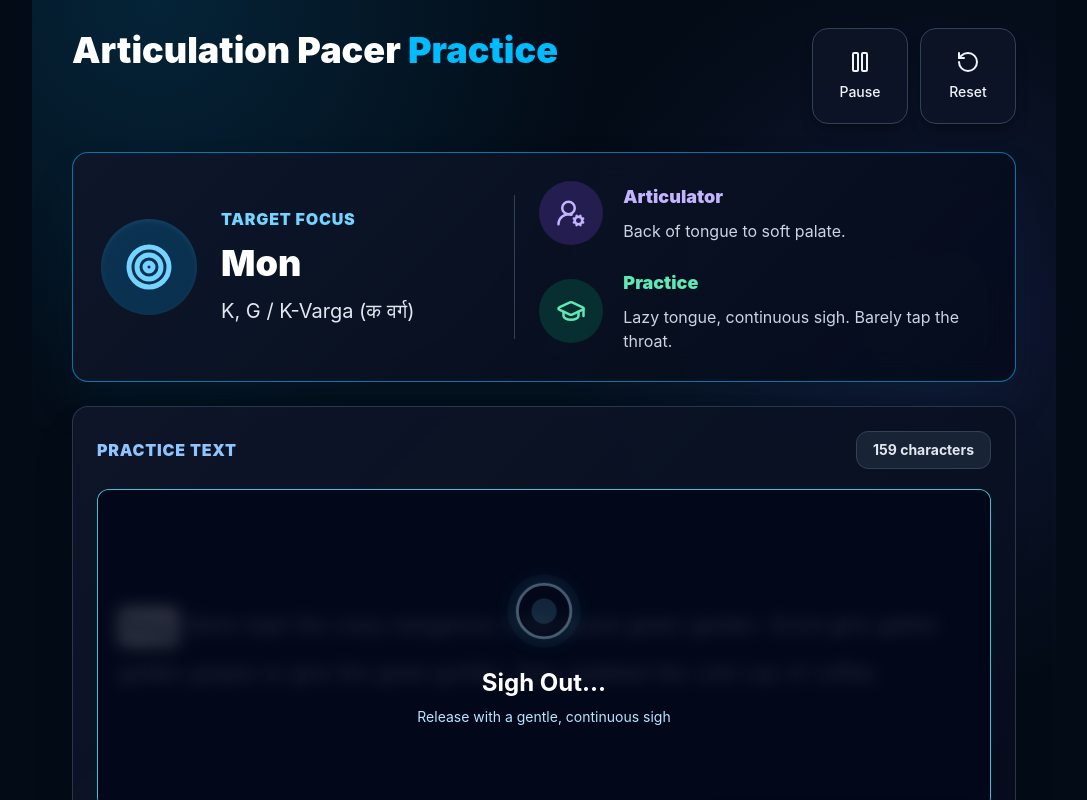
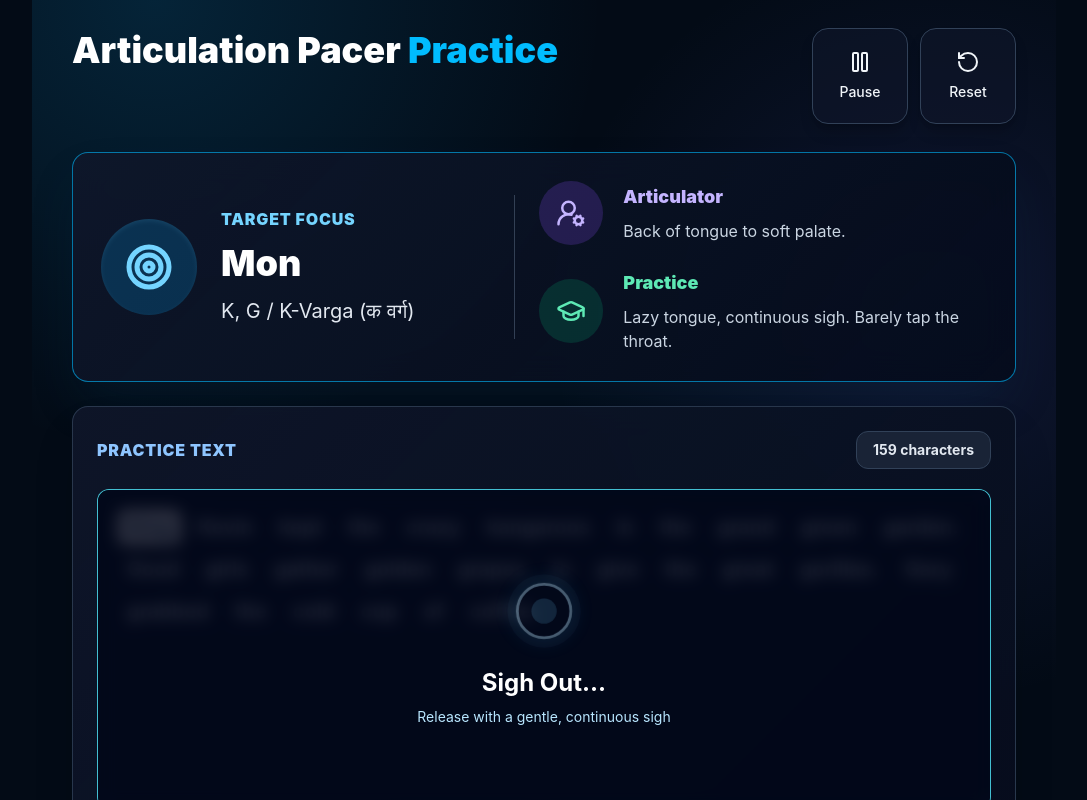
Before and after one commit to mangeshk1239/Articulation-Pacer-Trainer, a React (Vite) app: page / in a window 1280 px wide. Both pictures are taken after a click on the button "Start". Shown: the top 800 px of the page, without its empty margins (96-1183 px from the left). Built offline with nearby package versions, Linux system fonts and the light colour scheme.

Commit message:
added layout fix

```diff
--- a/src/App.jsx
+++ b/src/App.jsx
@@ -444,5 +444,5 @@ function PacerText({ units, activeUnitIndex }) {
     scroller.scrollTo({ top: Math.max(0, targetTop), behavior: 'smooth' })
   }, [activeUnitIndex])
 
-  return <div ref={scrollerRef} className="h-full w-full overflow-y-auto p-4 text-lg leading-8 text-sky-50 sm:p-5 sm:text-xl sm:leading-9"><div className="flex min-h-full flex-wrap content-center gap-x-2 gap-y-2">{units.map((unit, index) => <span ref={(element) => { unitRefs.current[index] = element }} key={`${unit}-${index}`} className={index === activeUnitIndex ? 'rounded-md bg-white px-2 py-0.5 font-bold text-sky-950 shadow' : ''}>{unit}</span>)}</div></div>
+  return <div ref={scrollerRef} className="h-full w-full overflow-y-auto p-4 text-lg leading-8 text-sky-50 sm:p-5 sm:text-xl sm:leading-9"><div className="flex min-h-full flex-wrap content-start gap-x-2 gap-y-2">{units.map((unit, index) => <span ref={(element) => { unitRefs.current[index] = element }} key={`${unit}-${index}`} className={`pace-unit ${index === activeUnitIndex ? 'is-active' : ''}`}>{unit}</span>)}</div></div>
 }
--- a/src/styles.css
+++ b/src/styles.css
@@ -82,6 +82,23 @@
   box-shadow: 0 0 24px currentColor;
 }
 
+.pace-unit {
+  border: 1px solid transparent;
+  border-radius: 0.375rem;
+  display: inline-block;
+  font-weight: 700;
+  line-height: 1.4;
+  padding: 0.125rem 0.5rem;
+  transition: background-color 120ms ease, border-color 120ms ease, color 120ms ease, box-shadow 120ms ease;
+}
+
+.pace-unit.is-active {
+  background: white;
+  border-color: white;
+  box-shadow: 0 4px 14px rgb(255 255 255 / 0.16);
+  color: rgb(8 47 73);
+}
+
 @keyframes breathe-in {
   from { opacity: 0.35; transform: scale(0.62); }
   to { opacity: 1; transform: scale(1.16); }
```
